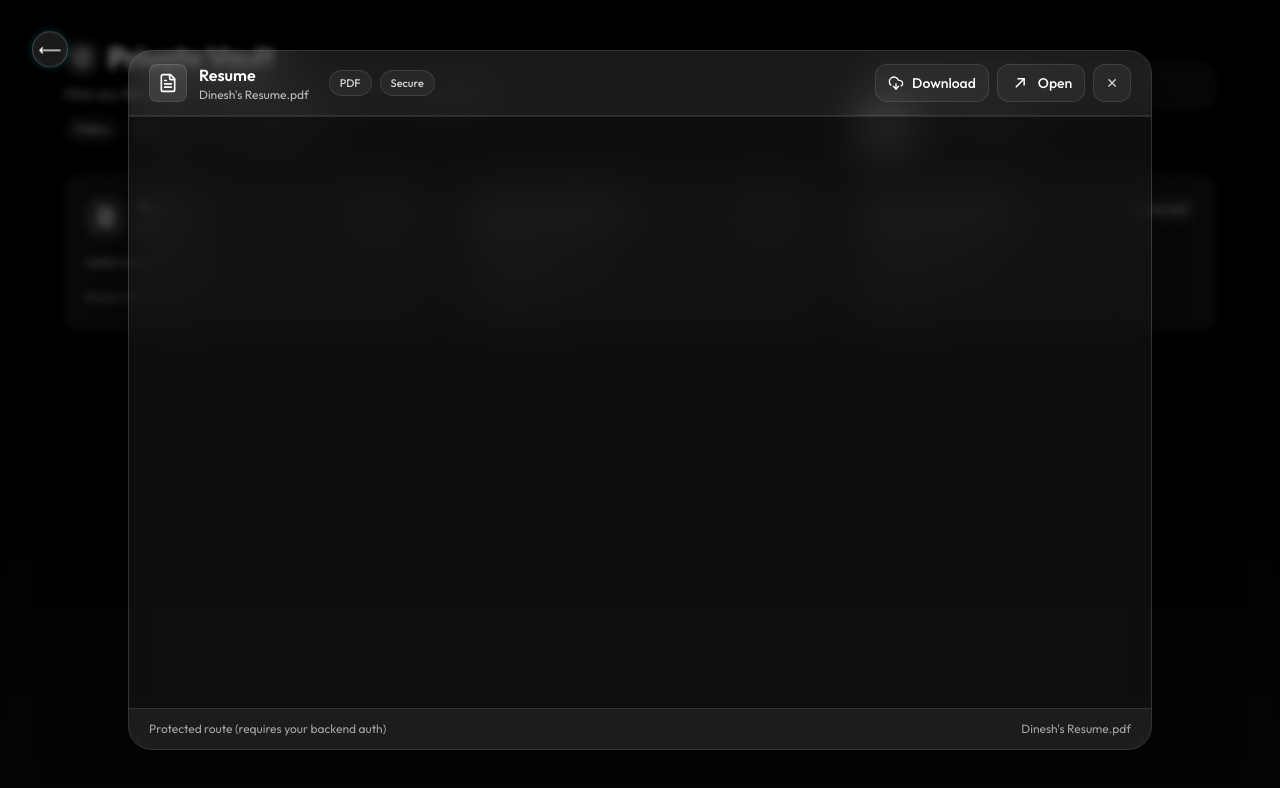
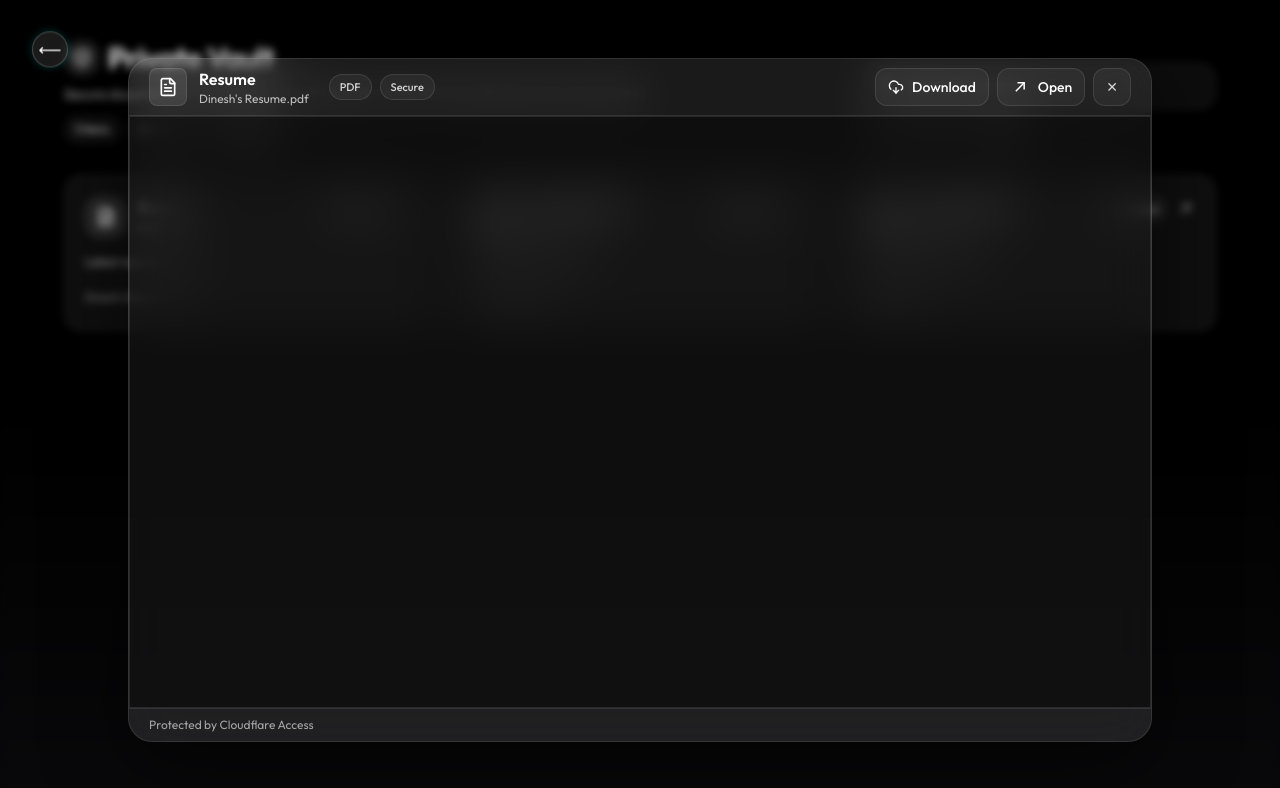
Before and after one commit to dineshkhichar569/My-Portfolio, a React (Vite) app: page /private in a window 1280 px wide. Both pictures are taken after a click on the button 250 px from the left and 252 px from the top of the page. Shown: the top 788 px of the page. Built offline with nearby package versions, Linux system fonts and the light colour scheme; a web font is replaced by a local one.

Commit message:
Refactor Documents component: Replace navigate with Link for back navigation, enhance file filtering logic, and improve UI elements for better usability

```diff
--- a/src/Pages/private/Documents.jsx
+++ b/src/Pages/private/Documents.jsx
@@ -6,10 +6,11 @@ import {
   File,
   FileText,
   Image,
+  MoveUpRight,
   Search,
   ShieldCheck,
 } from "lucide-react";
-import { useNavigate } from "react-router-dom";
+import { Link } from "react-router-dom";
 
 function getExt(name = "") {
   const clean = name.split("?")[0].split("#")[0];
@@ -32,18 +33,19 @@ function prettyType(t) {
 }
 
 function Icon({ type }) {
-  if (type === "pdf") return <FileText className="h-5 w-5" />;
-  if (type === "image") return <Image className="h-5 w-5" />;
-  return <File className="h-5 w-5" />;
+  if (type === "pdf") {
+    return <FileText className="h-5 w-5" />;
+  }
+  if (type === "image") {
+    return <Image className="w-5 h-5" />;
+  }
+  return <File className="w-5 h-5" />;
 }
 
 function downloadFile(url, filename) {
-  // Works when server sends Content-Disposition OR same-origin file.
-  // For protected endpoints, user must be authenticated.
   const a = document.createElement("a");
   a.href = url;
   a.download = filename || "";
-  a.rel = "noreferrer";
   document.body.appendChild(a);
   a.click();
   a.remove();
@@ -58,7 +60,6 @@ function Pill({ children }) {
 }
 
 export default function Documents() {
-  const navigate = useNavigate();
   const [active, setActive] = useState(null);
   const [filter, setFilter] = useState("all");
   const [search, setSearch] = useState("");
@@ -70,22 +71,27 @@ export default function Documents() {
     }));
   }, []);
 
-  const filteredDocs = useMemo(() => {
-    const q = search.trim().toLowerCase();
-
-    const base =
-      filter === "all" ? docs : docs.filter((d) => d.type === filter);
-
-    if (!q) return base;
-
-    return base.filter((d) => {
-      const hay = `${d.title} ${d.file} ${d.description || ""}`.toLowerCase();
-      return hay.includes(q);
-    });
-  }, [docs, filter, search]);
+  // for Search and direct option button
+  const filterDocs =
+    filter === "all"
+      ? docs.filter((doc) =>
+          doc.title.toLowerCase().includes(search.toLowerCase()),
+        )
+      : docs.filter(
+          (doc) =>
+            doc.type === filter &&
+            doc.title.toLowerCase().includes(search.toLowerCase()),
+        );
 
   return (
-    <div className="relative min-h-screen px-4 py-10 text-white bg-gradient-to-b from-black via-black to-zinc-950">
+    <div
+      className="relative min-h-screen px-4 py-10 text-white bg-gradient-to-b from-black via-black to-zinc-950"
+      onClick={() => {
+        if (active != null) {
+          setActive(null);
+        }
+      }}
+    >
       {/* Back Button */}
       <motion.div
         initial={{ opacity: 0, y: -10 }}
@@ -93,9 +99,8 @@ export default function Documents() {
         transition={{ duration: 0.5 }}
         className="fixed top-8 left-8 z-50"
       >
-        <motion.button
-          type="button"
-          onClick={() => navigate(-1)}
+        <Link to={-1}>
+          <motion.div
             className="w-9 h-9 rounded-full flex items-center justify-center text-white text-base font-medium cursor-pointer backdrop-blur-md bg-white/10 border border-white/20 shadow-[0_0_8px_rgba(0,255,255,0.2)]"
             whileHover={{
               scale: 1.15,
@@ -108,14 +113,22 @@ export default function Documents() {
               rotate: 0,
               boxShadow: "0 0 16px rgba(0,255,255,0.5)",
             }}
-          animate={{ y: [0, -2, 0] }}
-          transition={{ duration: 2, ease: "easeInOut", repeat: Infinity }}
-          aria-label="Go back"
+            animate={{
+              y: [0, -2, 0],
+            }}
+            transition={{
+              duration: 2,
+              ease: "easeInOut",
+              repeat: Infinity,
+            }}
           >
             ⟵
-        </motion.button>
+          </motion.div>
+        </Link>
       </motion.div>
 
+
+      {/* Main Content */}
       <div className="relative mx-auto max-w-6xl">
         {/* Header */}
         <motion.div
@@ -134,52 +147,62 @@ export default function Documents() {
                   Private Vault
                 </h1>
               </div>
-
               <p className="max-w-2xl text-sm text-white/70">
-                Click any file to preview & download (served from your secure
-                backend).
+                Secure documents served through Cloudflare Access + R2. Click
+                any file to preview & download.
               </p>
 
               <div className="flex flex-wrap gap-2 pt-1">
                 <Pill>{docs.length} items</Pill>
-                <Pill>Protected</Pill>
-                <Pill>Preview + Download</Pill>
+                <Pill>Zero Trust</Pill>
+                <Pill>R2 Storage</Pill>
               </div>
             </div>
 
-            {/* Search + Filter */}
+            {/* to controll what to show */}
             <div className="flex w-full flex-col gap-2 sm:w-[22rem]">
               <div className="relative">
                 <span className="absolute left-3 top-1/2 -translate-y-1/2">
                   <Search className="text-white/50 h-5 w-5" />
                 </span>
                 <input
-                  placeholder="Search documents…"
+                  placeholder="Search Documents"
                   value={search}
                   onChange={(e) => setSearch(e.target.value)}
                   className="w-full rounded-2xl border border-white/10 bg-white/5 px-10 py-3 text-sm text-white placeholder:text-white/40 outline-none focus:border-white/20 focus:bg-white/10"
                 />
               </div>
-
               <div className="flex flex-wrap gap-2">
-                {[
-                  { key: "all", label: "All" },
-                  { key: "pdf", label: "PDF" },
-                  { key: "image", label: "Images" },
-                ].map((b) => (
                 <button
-                    key={b.key}
-                    type="button"
-                    onClick={() => setFilter(b.key)}
-                    className={`rounded-full border px-3 py-1 text-xs transition ${
-                      filter === b.key
+                  onClick={() => setFilter("all")}
+                  className={`rounded-full border border-white/10 bg-white/5 px-3 py-1 text-xs text-white/70 ${
+                    filter == "all"
                       ? "bg-white text-black border-white"
-                        : "border-white/10 bg-white/5 text-white/70 hover:bg-white/10"
+                      : "border-white/10 bg-white/5 text-white/70"
                   }`}
                 >
-                    {b.label}
+                  All
                 </button>
-                ))}
+                <button
+                  onClick={() => setFilter("pdf")}
+                  className={`rounded-full border border-white/10 bg-white/5 px-3 py-1 text-xs text-white/70 ${
+                    filter == "pdf"
+                      ? "bg-white text-black border-white"
+                      : "border-white/10 bg-white/5 text-white/70"
+                  }`}
+                >
+                  PDF
+                </button>
+                <button
+                  onClick={() => setFilter("image")}
+                  className={`rounded-full border border-white/10 bg-white/5 px-3 py-1 text-xs text-white/70 ${
+                    filter == "image"
+                      ? "bg-white text-black border-white"
+                      : "border-white/10 bg-white/5 text-white/70"
+                  }`}
+                >
+                  Images
+                </button>
               </div>
             </div>
           </div>
@@ -192,7 +215,7 @@ export default function Documents() {
           transition={{ delay: 0.05, duration: 0.35 }}
           className="grid gap-4 sm:grid-cols-2 lg:grid-cols-3"
         >
-          {filteredDocs.map((doc, index) => {
+          {filterDocs.map((doc, index) => {
             const url = `/api/private-file/${encodeURIComponent(doc.file)}`;
             return (
               <motion.button
@@ -203,6 +226,7 @@ export default function Documents() {
                 whileTap={{ scale: 0.98 }}
                 className="group relative overflow-hidden rounded-2xl border border-white/10 bg-white/[0.06] p-5 text-left shadow-[0_8px_30px_rgba(0,0,0,0.35)] backdrop-blur transition hover:border-white/20 hover:bg-white/[0.09]"
               >
+                {/* box background glow */}
                 <div className="pointer-events-none absolute inset-0 opacity-0 transition group-hover:opacity-100">
                   <div className="absolute -top-24 right-[-6rem] h-56 w-56 rounded-full bg-white/15 blur-3xl" />
                 </div>
@@ -222,9 +246,26 @@ export default function Documents() {
                     </div>
                   </div>
 
+                  <div className="flex items-center gap-2">
                     <span className="hidden sm:inline-flex rounded-full border border-white/10 bg-white/5 px-2 py-1 text-[11px] text-white/70">
                       Protected
                     </span>
+                    <div
+                      className="opacity-60 transition group-hover:opacity-100"
+                      aria-hidden
+                    >
+                      <svg
+                        viewBox="0 0 24 24"
+                        className="h-5 w-5"
+                        fill="none"
+                        stroke="currentColor"
+                        strokeWidth="1.8"
+                      >
+                        <path d="M7 17L17 7" />
+                        <path d="M9 7h8v8" />
+                      </svg>
+                    </div>
+                  </div>
                 </div>
 
                 <div className="relative mt-4 text-xs text-white/70 line-clamp-2">
@@ -244,20 +285,20 @@ export default function Documents() {
           })}
         </motion.div>
 
-        {/* Modal */}
+        {/* PopUp box to view contents */}
         <AnimatePresence>
           {active && (
             <>
               {/* Backdrop */}
               <motion.div
-                className="fixed inset-0 z-40 bg-black/40 backdrop-blur-sm"
+                className="fixed inset-0 z-40 backdrop-blur-sm"
                 initial={{ opacity: 0 }}
                 animate={{ opacity: 1 }}
                 exit={{ opacity: 0 }}
                 onClick={() => setActive(null)}
               />
 
-              {/* Dialog */}
+              {/* PopUp contents */}
               <motion.div
                 className="fixed inset-0 z-50 flex items-center justify-center p-4"
                 initial={{ opacity: 0, y: 16, scale: 0.98 }}
@@ -266,15 +307,10 @@ export default function Documents() {
                 transition={{ duration: 0.2 }}
                 role="dialog"
                 aria-modal="true"
-                onClick={() => setActive(null)}
               >
-                {/* Stop click inside from closing */}
-                <div
-                  className="w-full max-w-5xl overflow-hidden rounded-3xl border border-white/10 bg-white/10 shadow-[0_20px_80px_rgba(0,0,0,0.6)] backdrop-blur-xl"
-                  onClick={(e) => e.stopPropagation()}
-                >
+                <div className="w-full max-w-5xl overflow-hidden rounded-3xl border border-white/10 bg-white/10 shadow-[0_20px_80px_rgba(0,0,0,0.6)] backdrop-blur-xl">
                   {/* Top bar */}
-                  <div className="flex flex-col gap-3 border-b border-white/10 px-5 py-3 sm:flex-row sm:items-center sm:justify-between">
+                  <div className="flex flex-col gap-3 border-b border-white/10 px-5 py-2 sm:flex-row sm:items-center sm:justify-between">
                     <div className="flex items-center gap-3 min-w-0">
                       <div className="rounded-lg border border-white/10 bg-white/10 p-2">
                         <Icon type={active.type} />
@@ -295,7 +331,6 @@ export default function Documents() {
 
                     <div className="flex items-center justify-end gap-2">
                       <button
-                        type="button"
                         className="rounded-xl border flex gap-2 items-center border-white/10 bg-white/5 px-3 py-2 text-sm font-medium text-white hover:bg-white/10 transition"
                         onClick={() => downloadFile(active.url, active.file)}
                       >
@@ -333,25 +368,27 @@ export default function Documents() {
                     </div>
                   </div>
 
-                  {/* Preview */}
+                  {/* Preview area */}
                   <div className="h-[74vh] bg-black/10 p-0">
                     {active.type === "image" ? (
-                      <div className="h-full w-full p-3">
-                        <div className="relative h-full w-full overflow-hidden rounded-2xl border border-white/10 bg-black/40">
+                      <div className="h-full w-full flex items-center justify-center">
+                        <div className="relative h-full w-full border border-white/10 bg-black/40 p-3">
                           <img
                             src={active.url}
                             alt={active.title}
-                            className="h-full w-full object-contain"
+                            className="h-full w-full rounded-xl object-contain"
                           />
                         </div>
                       </div>
                     ) : active.type === "pdf" ? (
-                      <div className="h-full w-full overflow-hidden border-t border-white/10 bg-black/40">
+                      <div className="h-full w-full">
+                        <div className="h-full w-full overflow-hidden border border-white/10 bg-black/40">
                           <iframe
                             title={active.title}
                             src={active.url}
                             className="h-full w-full"
                           />
+                        </div>
                       </div>
                     ) : (
                       <div className="h-full w-full flex flex-col items-center justify-center gap-4 p-8 text-center">
@@ -363,34 +400,27 @@ export default function Documents() {
                           <b>Open</b> or <b>Download</b>.
                         </div>
                         <div className="flex gap-2">
-                          <a
-                            href={active.url}
-                            target="_blank"
-                            rel="noopener noreferrer"
-                            className="rounded-xl border border-white/10 bg-white/5 px-4 py-2 text-sm font-medium text-white hover:bg-white/10 transition"
-                          >
+                          <Button as="a" href={active.url} variant="primary">
                             Open
-                          </a>
-                          <button
-                            type="button"
-                            className="rounded-xl border border-white/10 bg-white/5 px-4 py-2 text-sm font-medium text-white hover:bg-white/10 transition"
+                          </Button>
+                          <Button
+                            variant="secondary"
                             onClick={() =>
                               downloadFile(active.url, active.file)
                             }
                           >
                             Download
-                          </button>
+                          </Button>
                         </div>
                       </div>
                     )}
                   </div>
 
                   {/* Footer */}
-                  <div className="flex items-center justify-between border-t border-white/10 px-5 py-3 text-xs text-white/60">
+                  <div className="flex items-center justify-between border-t border-white/10 px-5 py-2 text-xs text-white/60">
                     <span className="hidden sm:inline">
-                      Protected route (requires your backend auth)
+                      Protected by Cloudflare Access
                     </span>
-                    <span className="truncate">{active.file}</span>
                   </div>
                 </div>
               </motion.div>
```
Lines whose indentation alone changed are shown as unchanged.
